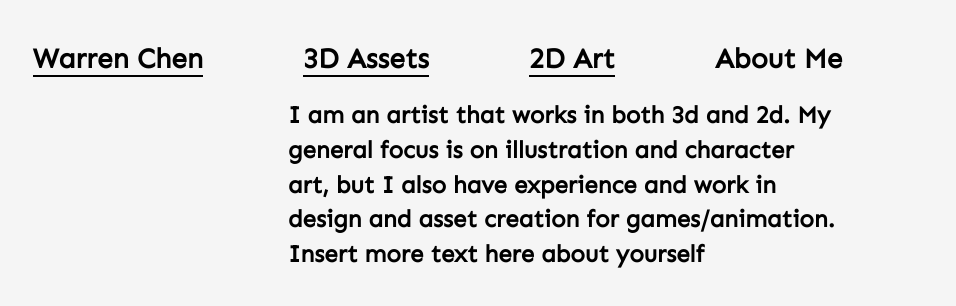
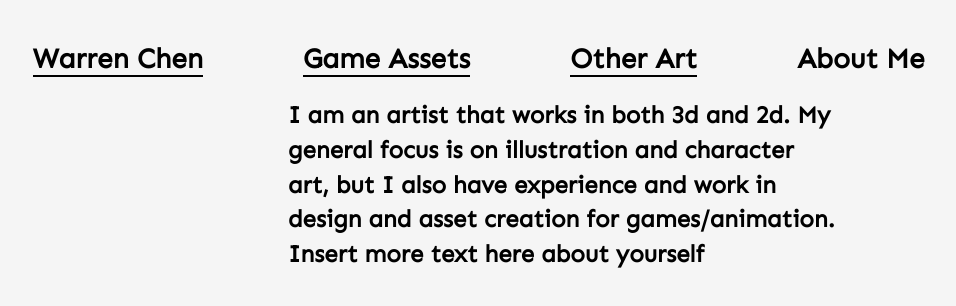
Before and after one commit to wchen232/portfolio, a plain HTML site: page aboutme/index.html in a window 1280 px wide. Shown: the whole page, without its empty margins (120-1076 px from the left). Drawn offline with Linux system fonts and the light colour scheme.

Commit message:
5/7 edit

```diff
--- a/aboutme/index.html
+++ b/aboutme/index.html
@@ -12,10 +12,10 @@
           <h1><a href="../index.html">Warren Chen</a></h1>
         </div>
         <div class="link">
-          <h1><a href="../assets/index.html">3D Assets</a></h1>
+          <h1><a href="../assets/index.html">Game Assets</a></h1>
         </div>
         <div class="link">
-          <h1><a href="../illustrations/index.html">2D Art</a></h1>
+          <h1><a href="../illustrations/index.html">Other Art</a></h1>
         </div>
         <div class="link">
           <h1>About Me</h1>
```
Also changed, not shown: assets/index.html (+2 -2 lines), illustrations/index.html (+2 -2 lines).
